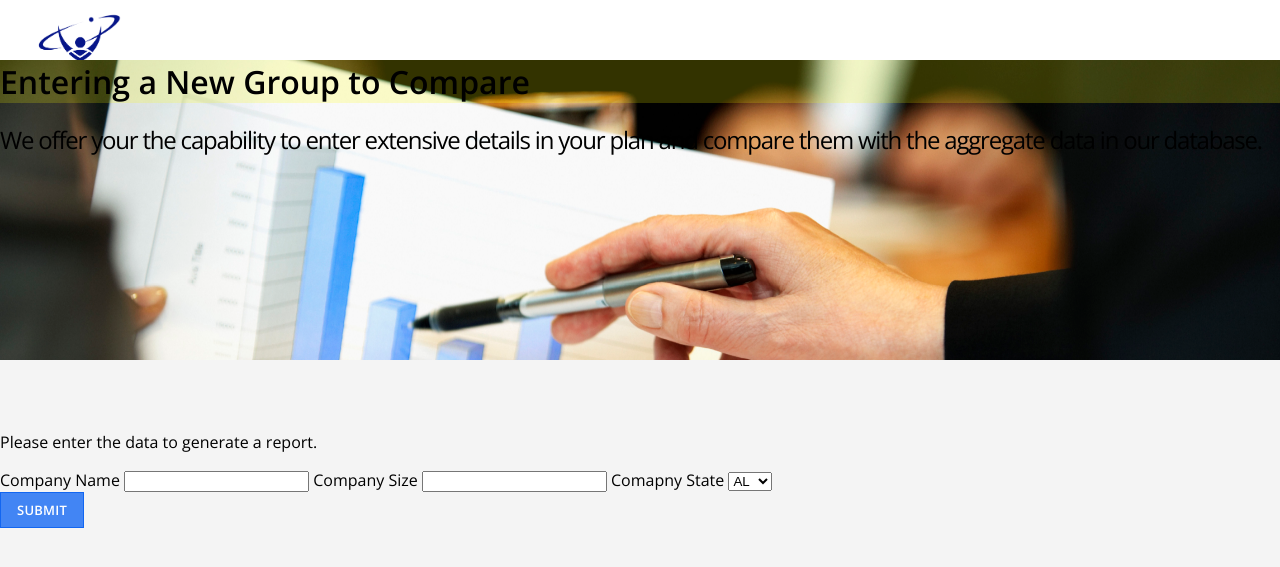
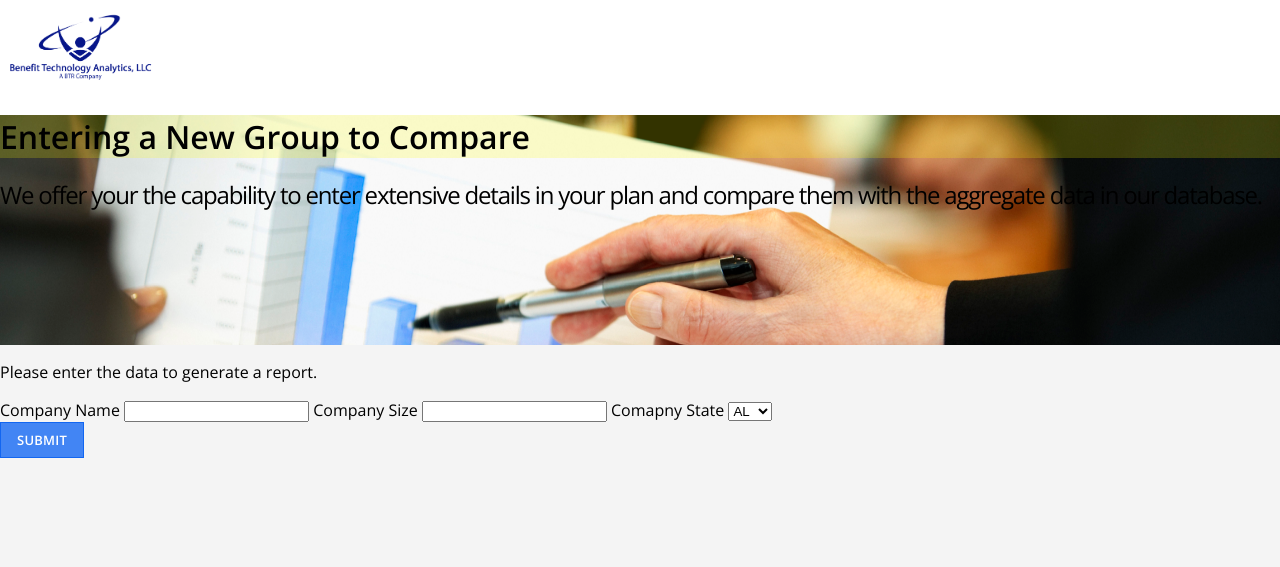
Before and after one commit to CherieCai/Flask, a Flask app: page /compenter in a window 1280 px wide. Shown: the top 567 px of the page. Run offline with Flask 2, Linux system fonts and the light colour scheme; parts of the project's set-up code (start-up, migrations or seed data) failed here and were passed over.

Commit message:
add background image to compenter and css, changed url for static image

```diff
--- a/routes.py
+++ b/routes.py
@@ -5,7 +5,7 @@ import pyodbc
 
 import urllib
 
-app = Flask(__name__)
+app = Flask(__name__, static_url_path="/static", static_folder="static")
 
 
 server = 'btrwebsitedata.database.windows.net'
--- a/static/css/main.css
+++ b/static/css/main.css
@@ -328,10 +328,9 @@ Comparison Group Banners
 
 
 #cover {
-  background: url("static/img/3.jpg") no-repeat center bottom;
-  height: 300px;
+  background: url("/static/img/3.jpg") no-repeat center bottom;
+  height: 230px;
   position: relative;
-  top: -55px;
   width: 100%;
   background-size: cover;
   background-attachment:fixed;
```
Also changed, not shown: models.py (+0 -8 lines), static/css/1.jpg (added), static/css/2.jpg (added), static/css/3.jpg (added), static/css/4.jpg (added), static/css/7.jpg (added), 2 other files.
